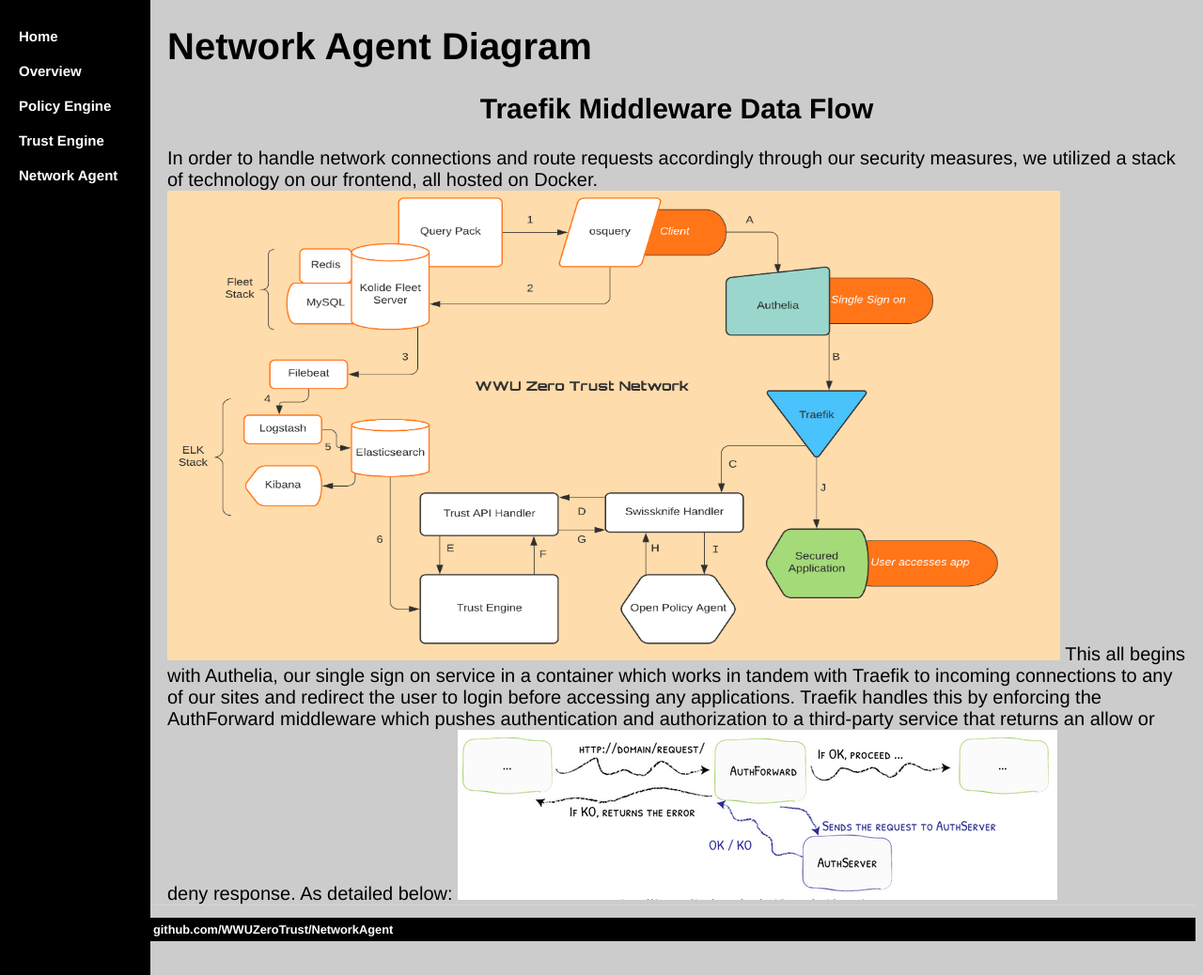
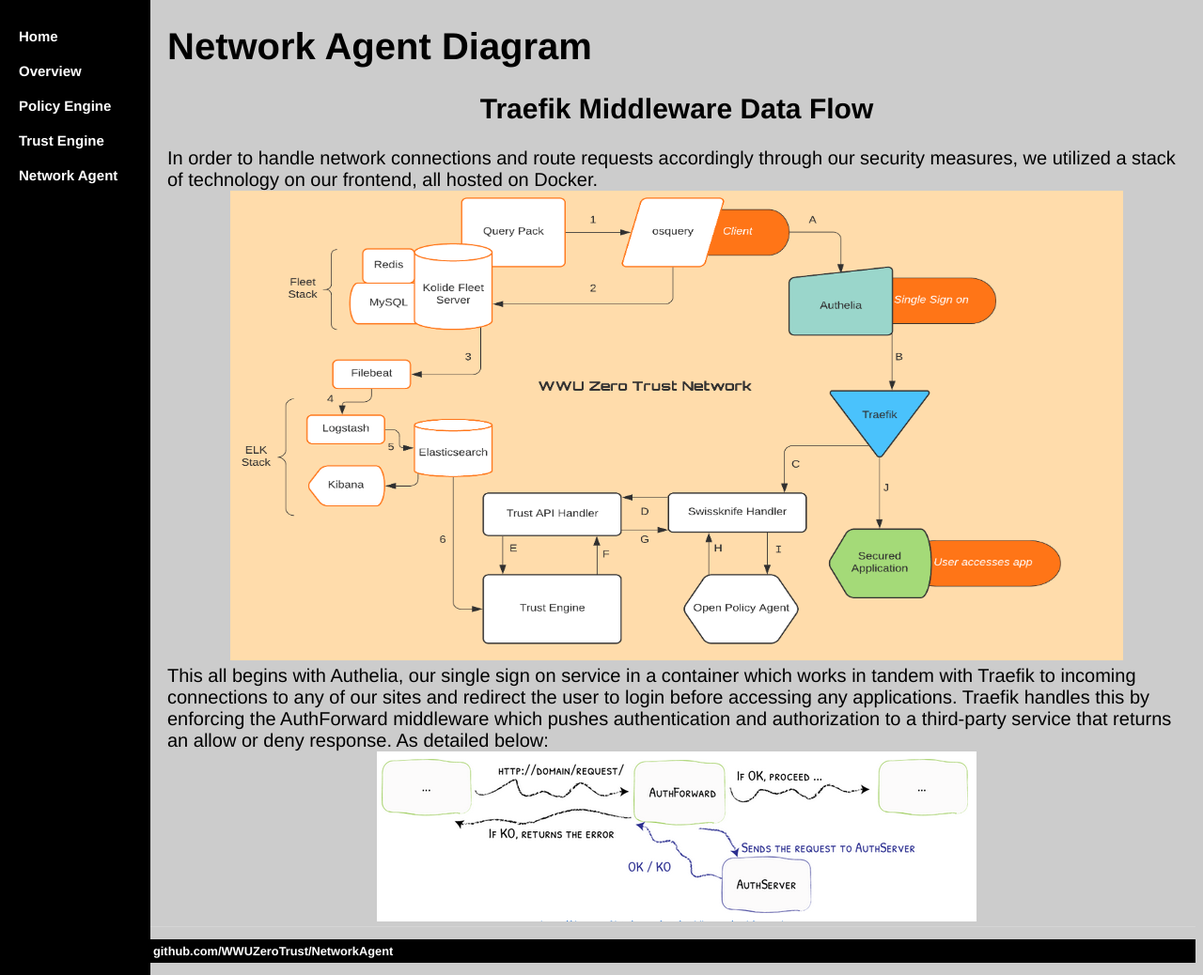
Before and after one commit to WWUZeroTrust/WWUZeroTrust.github.io, a Jekyll site: the page NetworkAgent/index.html, which Jekyll copies as it is, in a window 1280 px wide and 1038 px high. Shown: the whole window at 94% size. Built offline with Jekyll 4.4.1, drawn with Linux system fonts in a browser that asks for light colours.

Commit message:
Update index.html

```diff
--- a/NetworkAgent/index.html
+++ b/NetworkAgent/index.html
@@ -103,11 +103,11 @@
 	<center><h2>Traefik Middleware Data Flow</h2></center>
 	In order to handle network connections and route requests accordingly through our security measures, we utilized a stack of technology on our frontend, all hosted on Docker.
 
-	<img src="/image/Flowchart_Traefik_NetworkAgent.png" alt="hi" class="inline" height="500" width="950"/>
+	<center><img src="/image/Flowchart_Traefik_NetworkAgent.png" alt="hi" class="inline" height="500" width="950"/></center>
 
 	This all begins with Authelia, our single sign on service in a container which works in tandem with Traefik to incoming connections to any of our sites and redirect the user to login before accessing any applications. Traefik handles this by enforcing the AuthForward middleware which pushes authentication and authorization to a third-party service that returns an allow or deny response. As detailed below:
 
-	<img src="/image/Traefik3.png" alt="hi" class="inline" height="181" width="638"/>
+	<center><img src="/image/Traefik3.png" alt="hi" class="inline" height="181" width="638"/></center>
 
 
 	</div>
```
